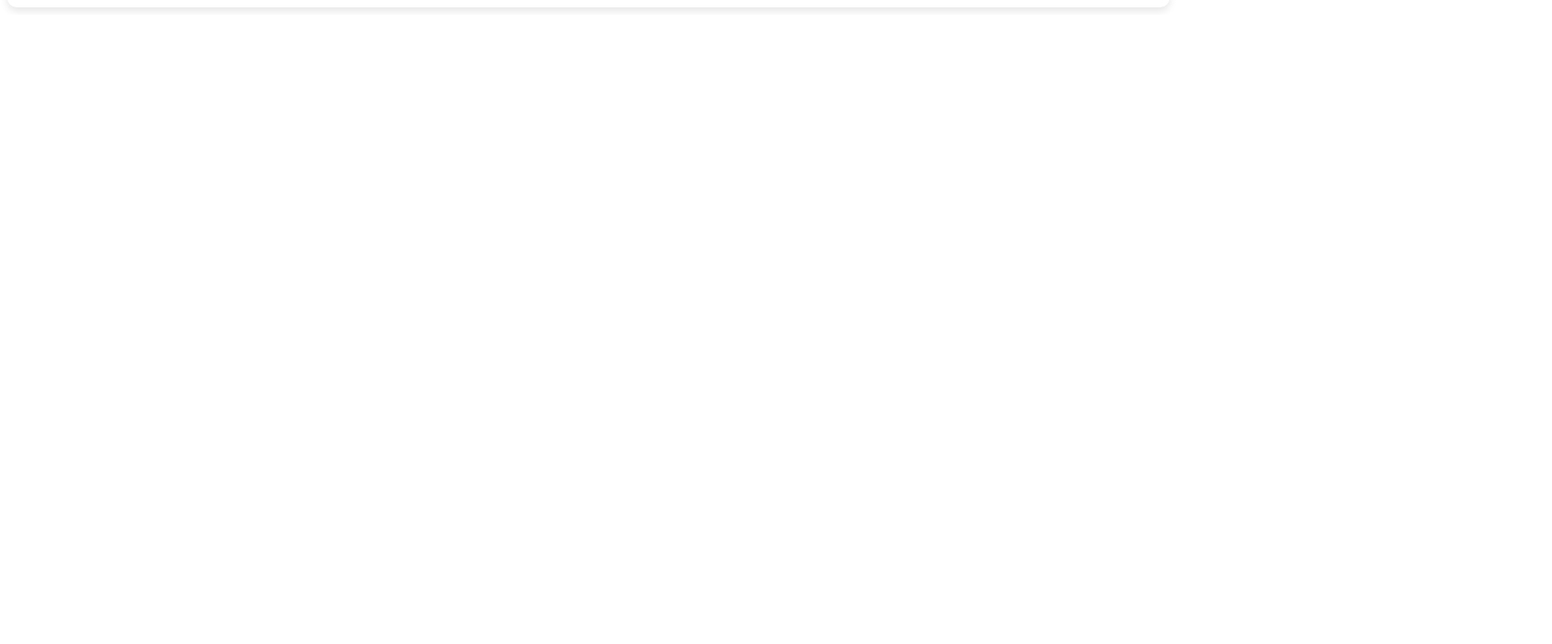
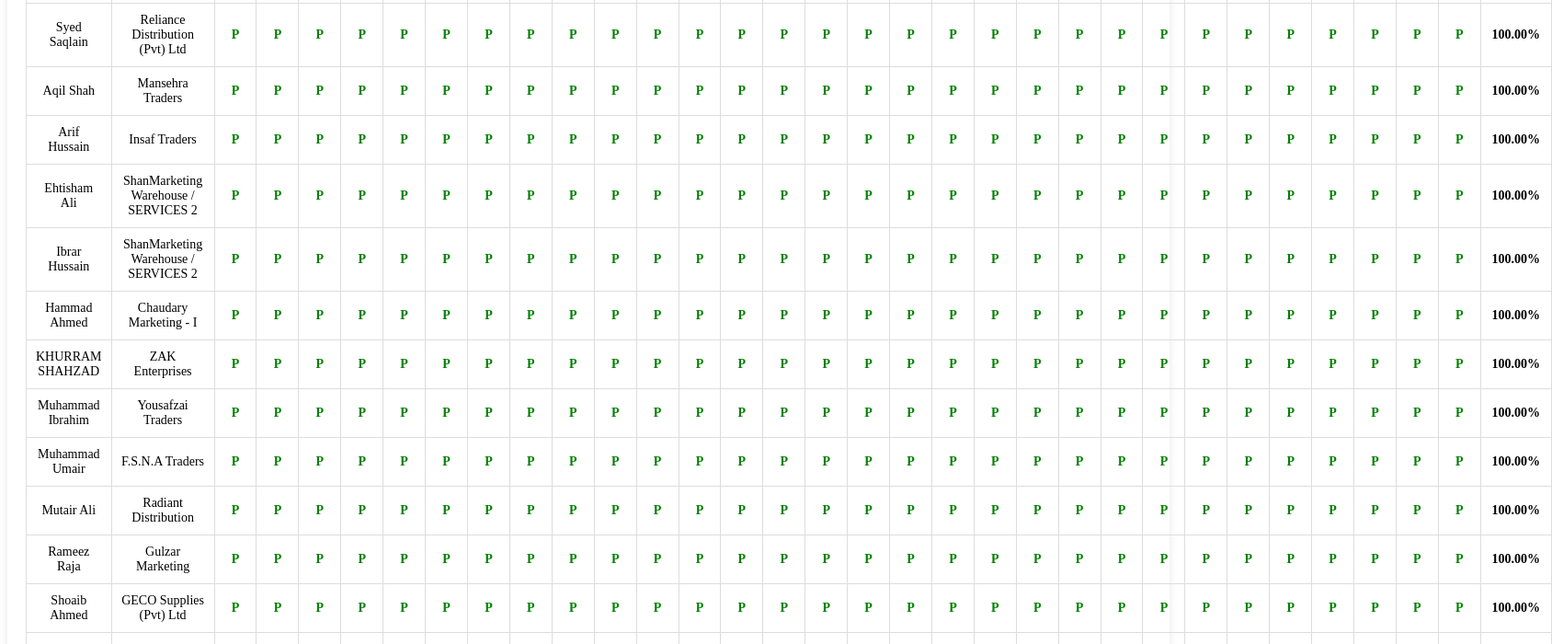
Before and after one commit to Hammad-khalil/PepsiCo-Employee-Tracker, a React (Vite) app: page / in a window 1280 px wide. Shown: the part 3500-4200 px from the top of the page at 92% size, 1688 px wide, since content can reach past the window. Before the commit the page ends 3516 px from the top, so only its background shows below. Built offline with nearby package versions, Linux system fonts and the light colour scheme; the HTML template or start-up script is replaced by a standard one.

Commit message:
MEeting Component Added Aswell

```diff
--- a/src/components/MeetingReport.jsx
+++ b/src/components/MeetingReport.jsx
@@ -1,12 +1,32 @@
 import { useState, useEffect } from "react";
 import "./MeetingReport.css"; // Ensure to include this CSS file
 
+// Updated employee data
 const attendees = [
-  { name: "John Doe", department: "Reliance Distribution" },
-  { name: "Jane Smith", department: "Marketing" },
-  { name: "Alice Johnson", department: "Development" },
-  { name: "Bob Brown", department: "HR" },
-  { name: "Charlie Davis", department: "Finance" }
+  { name: "ABDUL FAIZAN", department: "Radiant Distribution 2" },
+  { name: "Abdul Waheed", department: "ShanMarketing-1" },
+  { name: "Usama Fayyaz", department: "ShanMarketing-1" },
+  { name: "ADNAN ZAHID", department: "Arnial Traders" },
+  { name: "Ali Raza", department: "Reliance Distribution (Pvt) Ltd" },
+  { name: "Syed Saqlain", department: "Reliance Distribution (Pvt) Ltd" },
+  { name: "Aqil Shah", department: "Mansehra Traders" },
+  { name: "Arif Hussain", department: "Insaf Traders" },
+  { name: "Ehtisham Ali", department: "ShanMarketing Warehouse / SERVICES 2" },
+  { name: "Ibrar Hussain", department: "ShanMarketing Warehouse / SERVICES 2" },
+  { name: "Hammad Ahmed", department: "Chaudary Marketing - I" },
+  { name: "KHURRAM SHAHZAD", department: "ZAK Enterprises" },
+  { name: "Muhammad Ibrahim", department: "Yousafzai Traders" },
+  { name: "Muhammad Umair", department: "F.S.N.A Traders" },
+  { name: "Mutair Ali", department: "Radiant Distribution" },
+  { name: "Rameez Raja", department: "Gulzar Marketing" },
+  { name: "Shoaib Ahmed", department: "GECO Supplies (Pvt) Ltd" },
+  { name: "Inzimam Khan", department: "GECO Supplies (Pvt) Ltd" },
+  { name: "Syed Azam", department: "Mughal Traders" },
+  { name: "Syed Junaid", department: "Pak Trader" },
+  { name: "Tufail Fareed", department: "Chaudary Marketing - II" },
+  { name: "Waleed Ijaz", department: "Friends Distribution Chakri" },
+  { name: "Waqas Ahmed", department: "Alfaroq Agencies" },
+  { name: "Zeeshan Ali", department: "S&S Marketing" },
 ];
 
 const daysInMonth = 30; // Example for the month of September
@@ -26,7 +46,15 @@
   // Load statuses from localStorage if available, otherwise use initial values
   const loadStatuses = () => {
     const savedStatuses = localStorage.getItem("meetingStatuses");
-    return savedStatuses ? JSON.parse(savedStatuses) : attendees.map(() => [...initialStatus]);
+    if (savedStatuses) {
+      const parsedStatuses = JSON.parse(savedStatuses);
+      // Ensure the loaded data has the same length as attendees
+      if (Array.isArray(parsedStatuses) && parsedStatuses.length === attendees.length) {
+        return parsedStatuses;
+      }
+    }
+    // If not valid, return a new array of initial statuses
+    return attendees.map(() => [...initialStatus]);
   };
 
   const [statuses, setStatuses] = useState(loadStatuses);
@@ -46,6 +74,7 @@
   };
 
   const calculatePercentage = (statusArray) => {
+    if (!Array.isArray(statusArray)) return 0; // Ensure statusArray is an array
     const presentCount = statusArray.filter(status => status === "P").length;
     const offCount = statusArray.filter(status => status === "O").length;
 
@@ -65,8 +94,8 @@
       <table className="meeting-table">
         <thead>
           <tr>
-            <th>KPO</th>
-            <th>Distribution</th>
+            <th>Name</th>
+            <th>Department</th>
             {/* Generate date headings */}
             {dates.map((date, index) => (
               <th key={index}>{date}</th>
@@ -80,7 +109,7 @@
               <td>{attendee.name}</td>
               <td>{attendee.department}</td>
               {/* Display status for each date */}
-              {statuses[empIndex].map((status, dayIndex) => (
+              {statuses[empIndex]?.map((status, dayIndex) => (
                 <td
                   key={dayIndex}
                   className={`status ${status}`}
```
